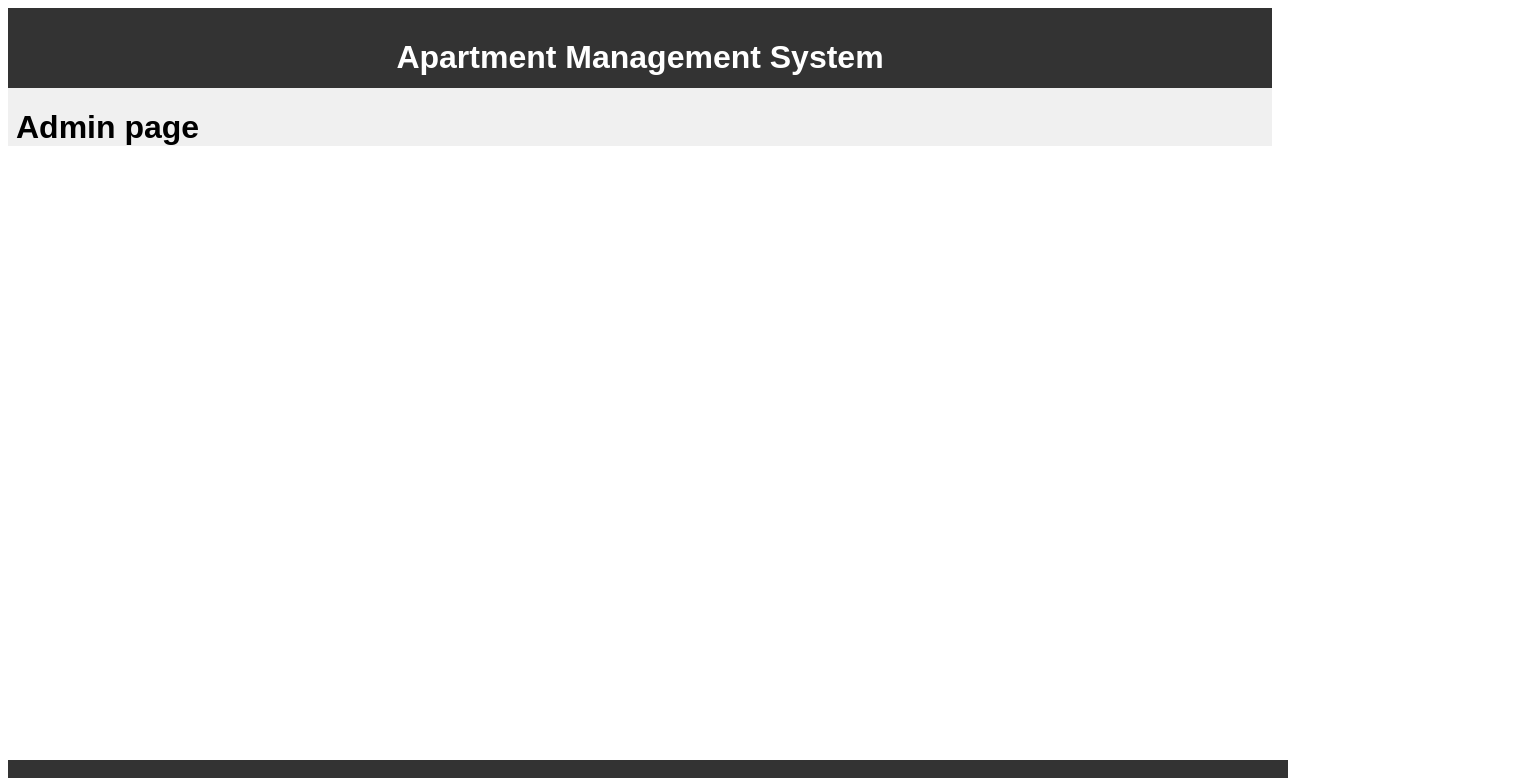
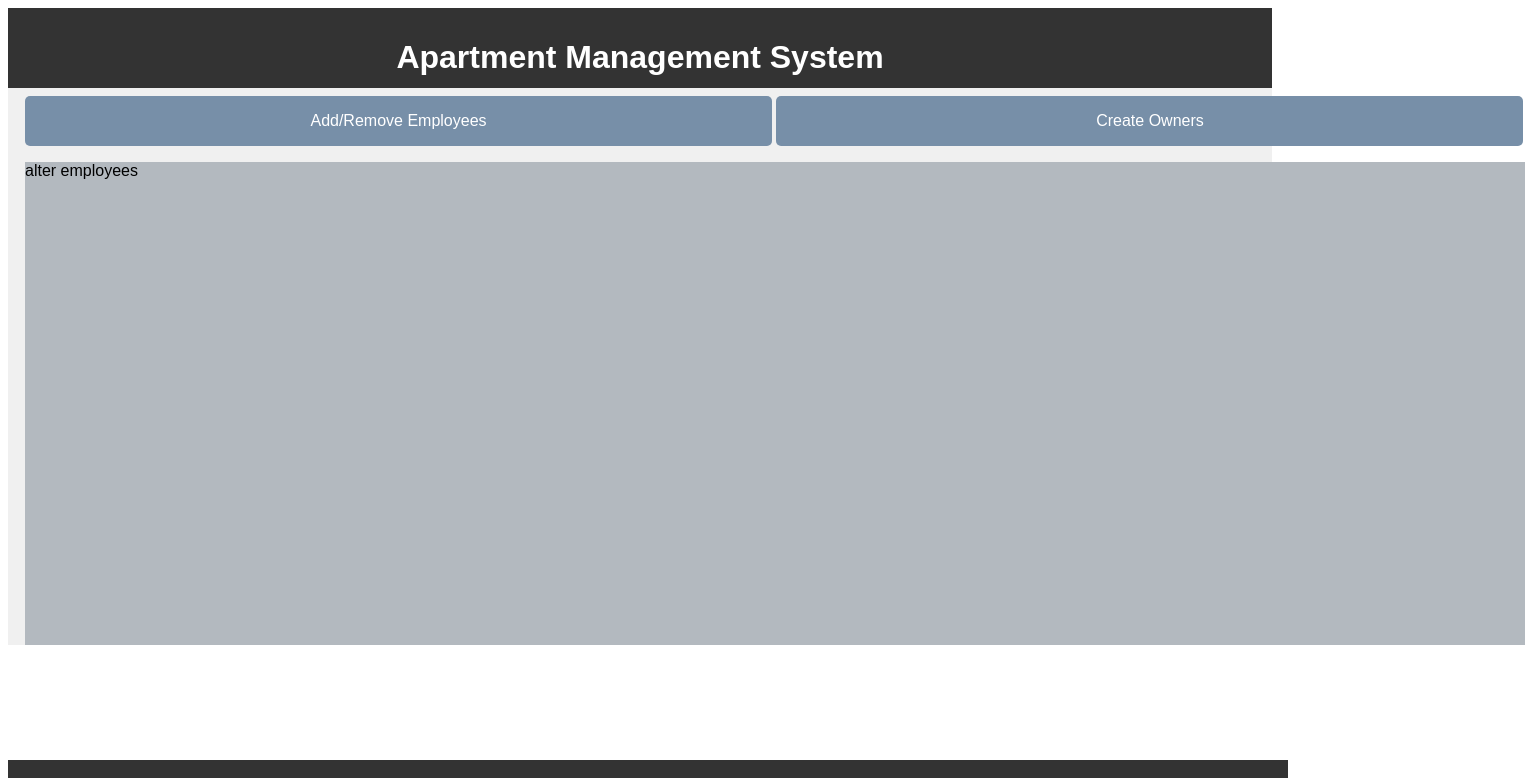
Before and after one commit to AnkithShetty397/Property-Rental-Oversight-Platform, a SvelteKit app in the folder frontend/my-app/: page /loginpage/components/admin in a window 1280 px wide. Shown: the top 778 px of the page, 1525 px wide, since content can reach past the window. Built offline with nearby package versions, Linux system fonts and the light colour scheme.

Commit message:
updated codebase

```diff
--- a/frontend/my-app/src/routes/loginpage/components/admin/+page.svelte
+++ b/frontend/my-app/src/routes/loginpage/components/admin/+page.svelte
@@ -1 +1,68 @@
-<h1>Admin page</h1>
+<script>
+    import InboxPage from './alteremployees/+page.svelte';
+    import RequestsPage from './createowners/+page.svelte';
+
+    let currentPage = null
+
+    function switchToInbox() {
+      currentPage = 'inbox';
+    }
+
+    function switchToRequests() {
+      currentPage = 'requests';
+    }
+</script>
+
+<div class="main-container">
+    <div class="buttons">
+        <div>
+            <button on:click={switchToInbox} class:active={currentPage === 'inbox'} class="top-buttons">Add/Remove Employees</button>
+            <button on:click={switchToRequests} class:active={currentPage === 'requests'} class="top-buttons">Create Owners</button>
+        </div>
+    </div>
+    <div class="body-container">
+        {#if currentPage === 'inbox'}
+            <InboxPage />
+        {:else if currentPage === 'requests'}
+            <RequestsPage />
+        {:else}
+            <InboxPage/>
+        {/if}
+    </div>
+</div>
+
+  <style>
+    .main-container{
+        margin-left: 9px;
+        width: 1500px;
+        justify-content: center;
+    }
+    .buttons{
+        display:flex;
+        width: 1500;
+    }
+    .top-buttons{
+        width: 747px;
+        height: 50px;
+        padding: 10px 20px;
+        font-size: 16px;
+        background-color: #778fa8;
+        color: #fff;
+        border: none;
+        border-radius: 5px;
+        cursor: pointer;
+        transition: background-color 0.3s ease;
+    }
+    .top-buttons:hover {
+      background-color: #3f5f83;
+    }
+    .active {
+      background-color: #3f5f83;
+    }
+    .body-container{
+        width:1450;
+        height:483px;
+        background-color:#b3b9bf;
+
+    }
+  </style>
--- /dev/null
+++ b/frontend/my-app/src/routes/loginpage/components/admin/alteremployees/+page.svelte
@@ -0,0 +1 @@
+<p>alter employees</p>
--- /dev/null
+++ b/frontend/my-app/src/routes/loginpage/components/admin/createowners/+page.svelte
@@ -0,0 +1 @@
+<p>create employees</p>
```
